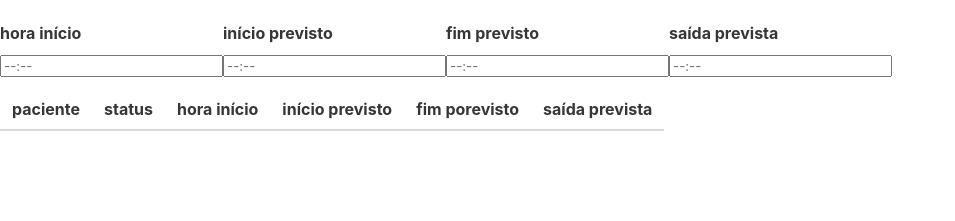
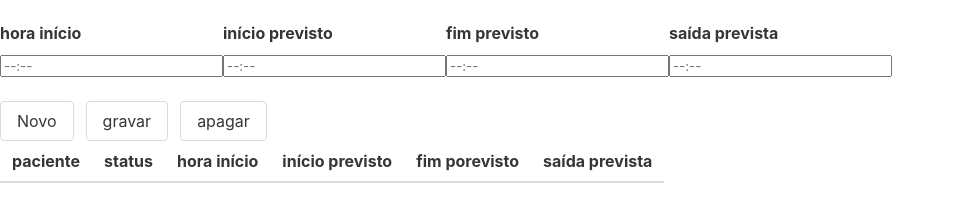
Before and after one commit to almeidaleandro28/senai-front-atividade-11, a plain HTML site: page index.html in a window 1280 px wide. Shown: the part 135-356 px from the top of the page, without its empty margins (0-955 px from the left). Drawn offline with nearby package versions, Linux system fonts and the light colour scheme.

Commit message:
add buttons

```diff
--- a/index.html
+++ b/index.html
@@ -78,6 +78,20 @@
 
     </div><!--end container is-horizontal-->
 
+    <div class="field is-grouped">
+      <p class="control">
+        <a href="" id="bt-new" class="button">Novo</a>
+      </p> <!--end control-->
+
+      <p class="control">
+        <a href="" id="bt-gravar" class="button">gravar</a>
+      </p> <!--end control-->
+
+      <p class="control">
+        <a href="" id="bt-apagar" class="button">apagar</a>
+      </p> <!--end control-->
+    </div><!-- end fiel -->
+
 
   </form> <!-- end form-->
 
```
